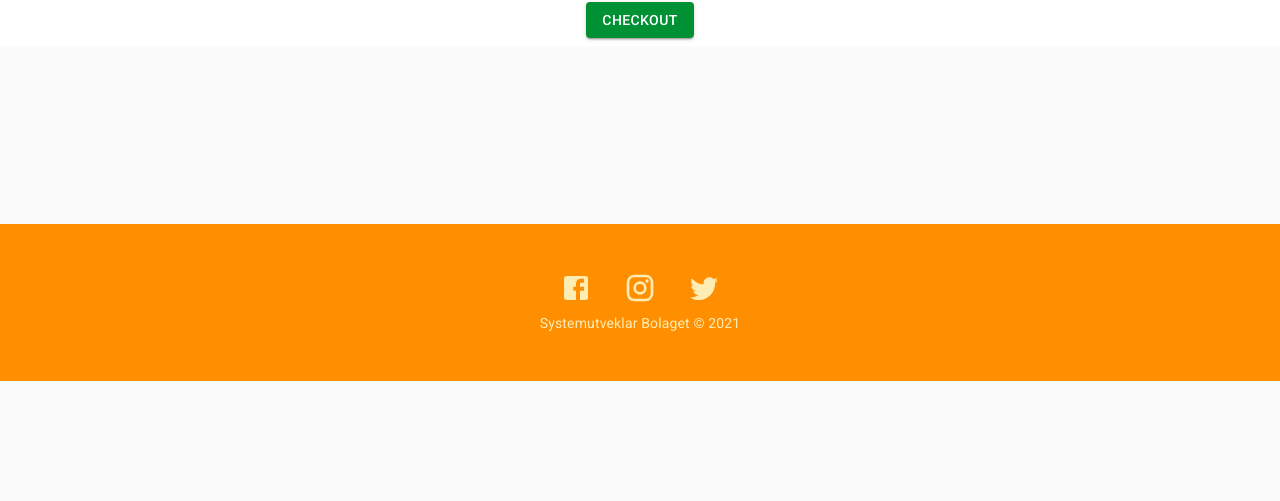
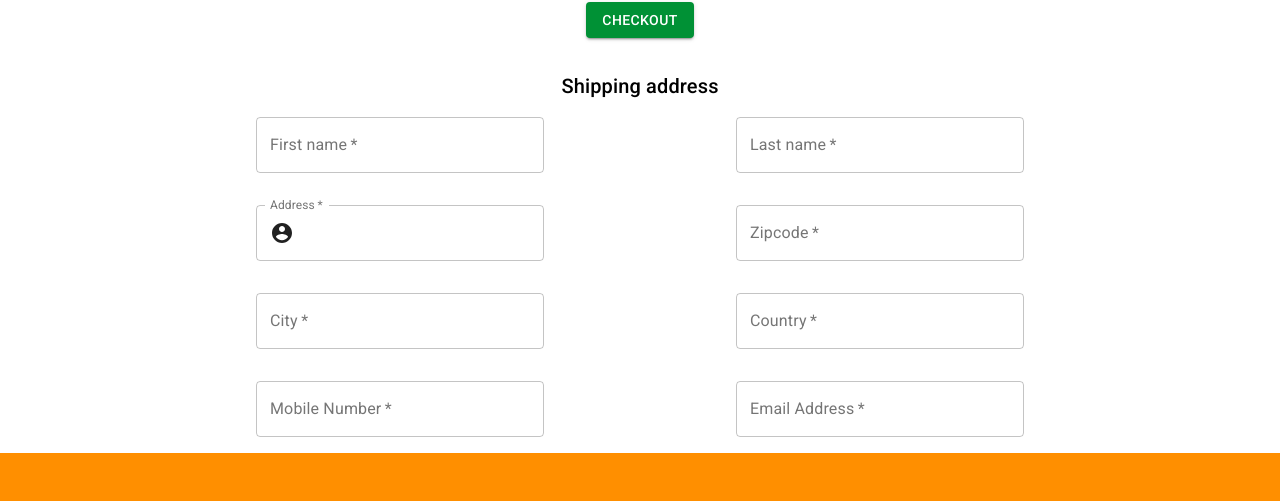
Before and after one commit to JonathanMarkert/systemutvecklarbolaget, a React (Create React App) app: page /cart in a window 1280 px wide. Shown: the part 419-920 px from the top of the page. Before the commit the page ends 800 px from the top, so only its background shows below. Built offline with nearby package versions, Linux system fonts and the light colour scheme.

Commit message:
#48 made layout textfield and outofill
Co-authored-by: Phenole <TinaPhenole@users.noreply.github.com>

```diff
--- /dev/null
+++ b/src/components/CheckoutForm.tsx
@@ -0,0 +1,139 @@
+import React from 'react';
+import TextField from '@material-ui/core/TextField';
+import { createStyles, makeStyles, Theme } from '@material-ui/core/styles';
+
+import HomeIcon from '@material-ui/icons/Home';
+import CallIcon from '@material-ui/icons/Call';
+import Typography from '@material-ui/core/Typography';
+import Grid from '@material-ui/core/Grid';
+import InputAdornment from '@material-ui/core/InputAdornment';
+import { AccountCircle } from '@material-ui/icons';
+
+const useStyles = makeStyles((theme: Theme) =>
+  createStyles({
+    root: {
+      '& .MuiTextField-root': {
+        margin: theme.spacing(1),
+        width: '18rem',
+      },
+      color: 'black',
+      marginTop: '2rem',
+    },
+    displayIcon: {
+        color: 'black',
+    },
+    gridUI: {
+        display: 'flex',
+    }
+  }),
+);
+
+export default function CheckoutForm() {
+  const classes = useStyles();
+  return (
+    <form className={classes.root} noValidate autoComplete="on">
+      <Typography variant="h6" gutterBottom>
+        Shipping address
+      </Typography>
+      <Grid container spacing={2}>
+        <Grid item xs={12} sm={6}>
+          <TextField
+            required
+            id="firstName"
+            name="firstName"
+            label="First name"
+            fullWidth
+            autoComplete="given-name"
+            variant="outlined"
+          />
+        </Grid>
+        <Grid item xs={12} sm={6}>
+          <TextField
+            required
+            id="lastName"
+            name="lastName"
+            label="Last name"
+            fullWidth
+            autoComplete="family-name"
+            variant="outlined"
+          />
+        </Grid>
+        <Grid item xs={12} sm={6}>
+
+          <TextField
+            required
+            id="address"
+            name="address"
+            label= "Address"
+            fullWidth
+            autoComplete="shipping address"
+            variant="outlined"
+            InputProps={{
+              startAdornment: (
+                <InputAdornment position="start">
+                  <AccountCircle />
+                </InputAdornment>
+              ),
+            }}
+          />
+        </Grid>
+        <Grid item xs={12} sm={6}>
+          <TextField
+            required
+            id="zip"
+            name="zip"
+            label="Zipcode"
+            fullWidth
+            autoComplete="shipping postal-code"
+            variant="outlined"
+          />
+        </Grid>
+        <Grid item xs={12} sm={6}>
+          <TextField
+            required
+            id="city"
+            name="city"
+            label="City"
+            fullWidth
+            autoComplete="shipping address-level2"
+            variant="outlined"
+          />
+        </Grid>
+        <Grid item xs={12} sm={6}>
+          <TextField
+            required
+            id="country"
+            name="country"
+            label="Country"
+            fullWidth
+            autoComplete="shipping country"
+            variant="outlined"
+          />
+        </Grid>
+        <Grid item xs={12} sm={6}>
+        {/* <CallIcon/> */}
+          <TextField
+            required
+            id="mobileNumber"
+            name="mobileNumber"
+            label="Mobile Number"
+            fullWidth
+            autoComplete="mobileNumber"
+            variant="outlined"
+          />
+        </Grid>
+        <Grid item xs={12} sm={6}>
+        <TextField
+            variant="outlined"
+            required
+            fullWidth
+            id="email"
+            label="Email Address"
+            name="email"
+            autoComplete="email"
+          />
+        </Grid>
+      </Grid>
+    </form>
+  );
+}
--- a/src/pages/ShoppingCart.tsx
+++ b/src/pages/ShoppingCart.tsx
@@ -3,6 +3,7 @@ import Container from '@material-ui/core/Container';
 import CssBaseline from '@material-ui/core/CssBaseline';
 import { makeStyles } from '@material-ui/core/styles';
 import React from 'react';
+import CheckoutForm from '../components/CheckoutForm';
 import SplipCard from "../components/SlipCard";
 
 const useStyles = makeStyles((theme) => ({
@@ -45,6 +46,7 @@ export default function ShoppingCart(){
                 <SplipCard />
               </Container>
                 <Button variant="contained" color="secondary">CheckOut</Button>
+            <CheckoutForm />
           </Container>
       </main>
     </React.Fragment>
```
